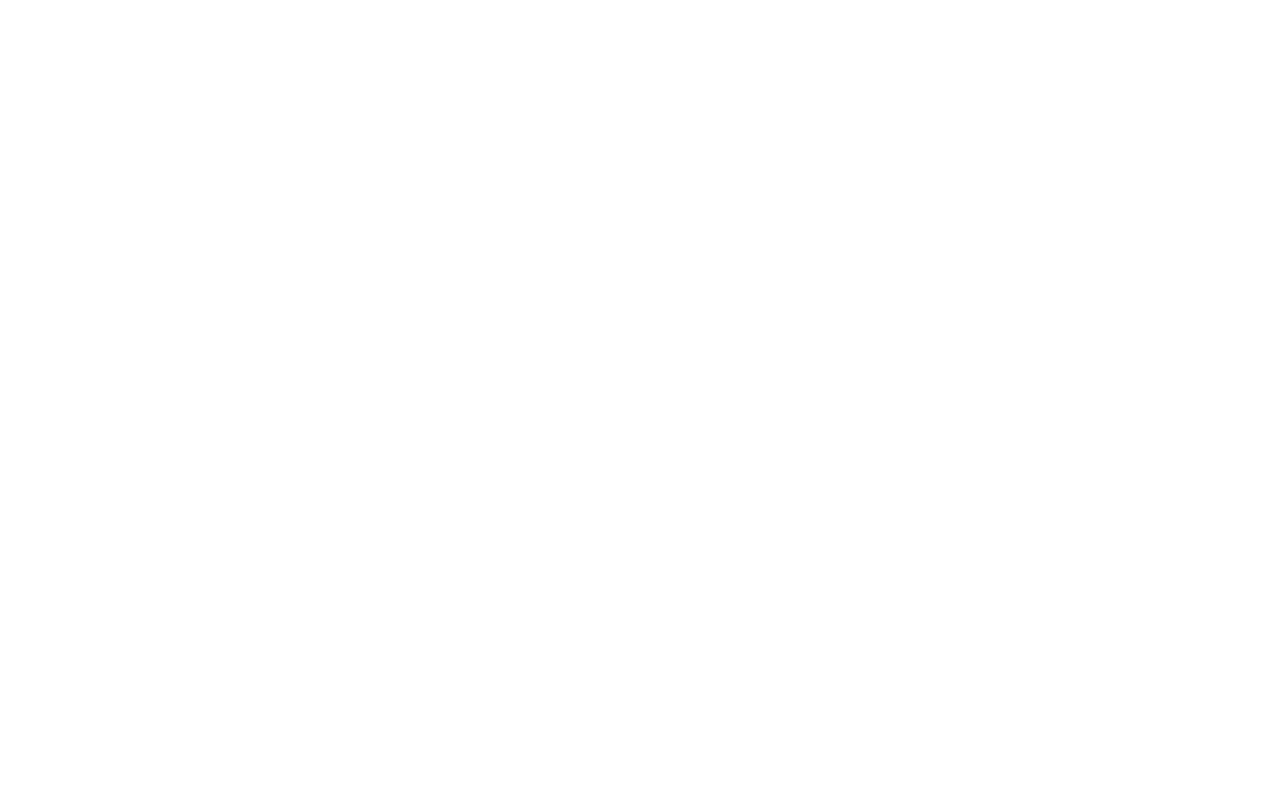
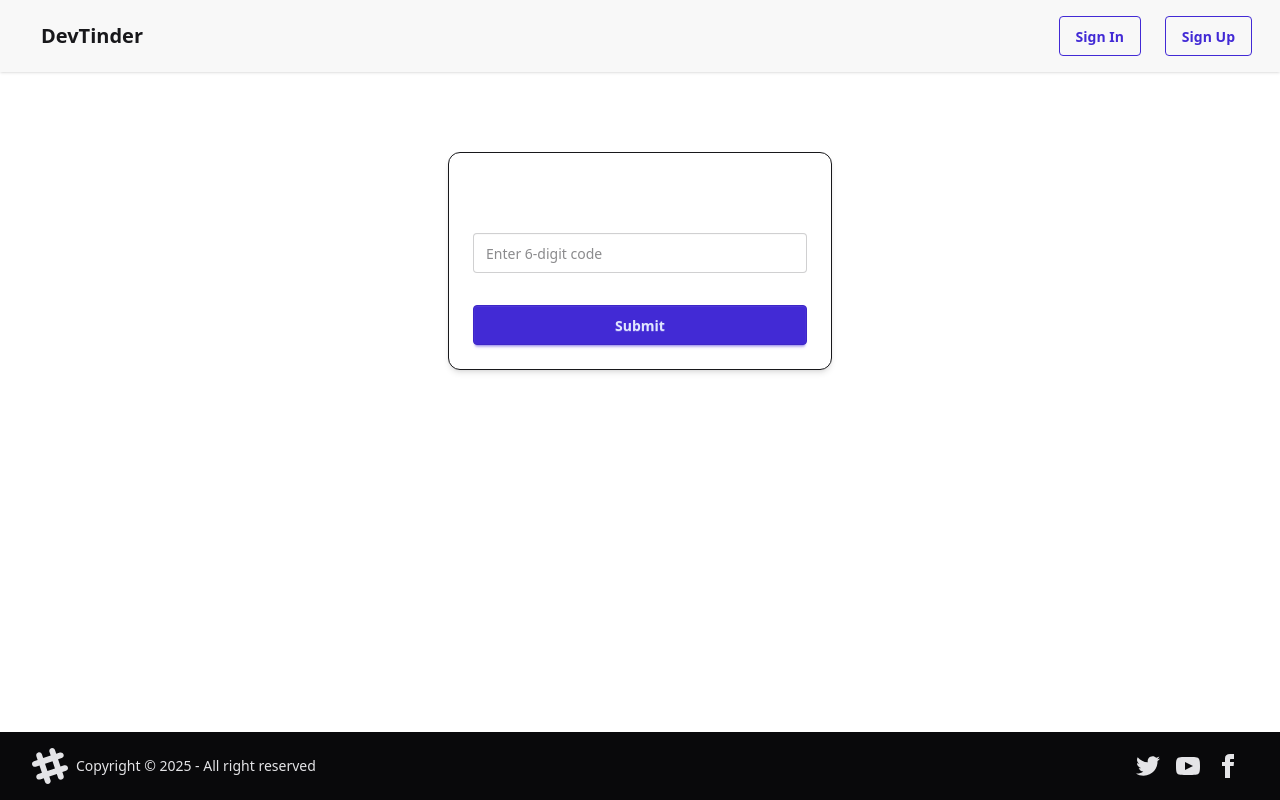
Before and after one commit to Sagarhulle04/Dev-Frontend, a React (Vite) app: page /verifyEmail in a window 1280 px wide. Before the commit this address had no page. Built offline with nearby package versions, Linux system fonts and the light colour scheme; no server answers.

Commit message:
Added Email

```diff
--- a/src/App.jsx
+++ b/src/App.jsx
@@ -10,6 +10,7 @@ import Feed from "./components/Feed.jsx";
 import EditProfile from "./components/EditProfile.jsx";
 import Connection from "./components/Connection.jsx";
 import Request from "./components/Request.jsx";
+import VerifyEmail from "./components/VerifyEmail.jsx";
 
 function App() {
   return (
@@ -21,6 +22,7 @@ function App() {
               <Route path="/" element={<Feed />} />
               <Route path="/login" element={<Login />} />
               <Route path="/register" element={<Register />} />
+              <Route path="/verifyEmail" element={<VerifyEmail />} />
               <Route path="/profile" element={<Profile />} />
               <Route path="/connections" element={<Connection />} />
               <Route path="/requests" element={<Request />} />
--- a/src/components/Register.jsx
+++ b/src/components/Register.jsx
@@ -28,11 +28,9 @@ const Register = () => {
           withCredentials: true,
         }
       );
-      if (res.status === 200) {
+      if (res.status == 200) {
         dispatch(addUser(res.data.data));
-        return navigate("/profile");
-      } else {
-        setError(res?.response?.data || "Registration failed");
+        return navigate("/verifyEmail");
       }
     } catch (error) {
       setError(error?.response?.data);
--- /dev/null
+++ b/src/components/VerifyEmail.jsx
@@ -0,0 +1,85 @@
+import axios from "axios";
+import React, { useState } from "react";
+import { BASE_URL } from "../utils/constants";
+import { useNavigate } from "react-router-dom";
+import { useDispatch } from "react-redux";
+import { addUser } from "../utils/userSlice";
+
+const VerifyEmail = () => {
+  const dispatch = useDispatch();
+
+  const [code, setCode] = useState("");
+  const [toast, setToast] = useState("");
+  const [error, setError] = useState("");
+  const navigate = useNavigate();
+
+  const handleSubmit = async () => {
+    if (!code || code.length !== 6) {
+      setError("Please enter a valid 6-digit code.");
+      return;
+    }
+
+    try {
+      const res = await axios.post(
+        `${BASE_URL}/verifyEmail`,
+        { code }, // changed from "verificationCode" to "code" to match your backend
+        { withCredentials: true }
+      );
+
+      if (res.status === 200) {
+        setToast(true);
+        setTimeout(() => {
+          setToast(false);
+          navigate("/profile");
+        }, 1200);
+        return navigate("/profile");
+      } else {
+        console.error("Verification failed:", res.data);
+        setError("Verification failed. Try again.");
+      }
+    } catch (err) {
+      setError(err.response?.data || "Invalid verification code");
+    }
+  };
+
+  return (
+    <div className="flex justify-center my-20">
+      <div className="card w-96 border rounded-xl shadow-md bg-base-100">
+        <div className="card-body space-y-4">
+          <h2 className="text-2xl font-semibold text-center text-white">
+            Verify Your Email
+          </h2>
+
+          <input
+            type="number"
+            value={code}
+            onChange={(e) => setCode(e.target.value)}
+            placeholder="Enter 6-digit code"
+            className="input input-bordered w-full"
+          />
+
+          {error && (
+            <div role="alert" className="alert alert-error">
+              <span>{error}</span>
+            </div>
+          )}
+
+          <div className="card-actions justify-center mt-2">
+            <button className="btn btn-primary w-full" onClick={handleSubmit}>
+              Submit
+            </button>
+          </div>
+        </div>
+      </div>
+      {toast && (
+        <div className="toast toast-top toast-center z-50 fixed">
+          <div className="alert alert-success">
+            <span>Update the profiles!</span>
+          </div>
+        </div>
+      )}
+    </div>
+  );
+};
+
+export default VerifyEmail;
```
